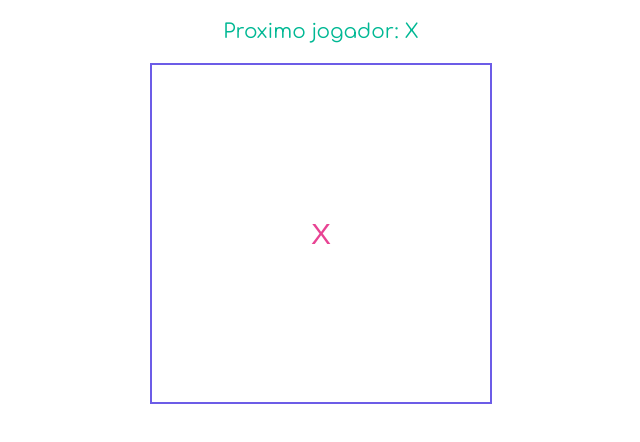
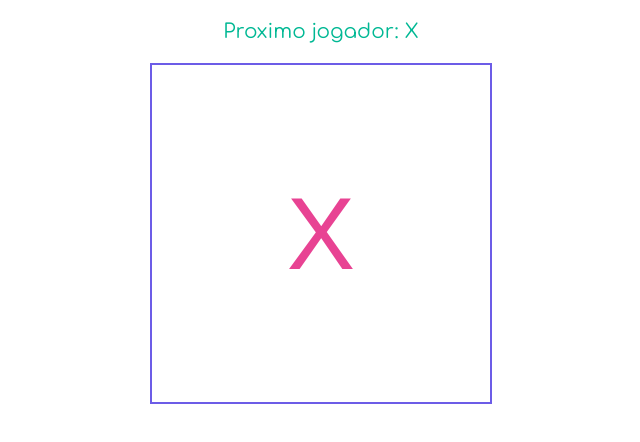
Before and after one commit to LORDBABUINO/15dias-de-react, a React (Create React App) app: page / in a window 1280 px wide. Shown: the top 442 px of the page, without its empty margins (319-959 px from the left). Built offline with nearby package versions, Linux system fonts and the light colour scheme; the HTML template or start-up script is replaced by a standard one.

Commit message:
Third version of of the advanced challenge from Day 02

```diff
--- a/src/components/SquareCollab/index.js
+++ b/src/components/SquareCollab/index.js
@@ -4,12 +4,7 @@ import './styles.css'
 
 class SquareCollab extends Component {
 
-	constructor(props) {
-		super(props)
-		this.state = {
-			content: 'X'
-		}
-	}
+	state = {content: 'X'}
 
 	handleClick = () => {
 		this.setState(
--- a/src/components/SquareCollab/styles.css
+++ b/src/components/SquareCollab/styles.css
@@ -4,7 +4,7 @@
 	border: 2px solid #6c5ce7;
 	width: 33.33%;
 	height: 33.33%;
-	font-size: 30px;
+	font-size: 8vw;
 	color: #e84393;
 	cursor: pointer;
 }
```
